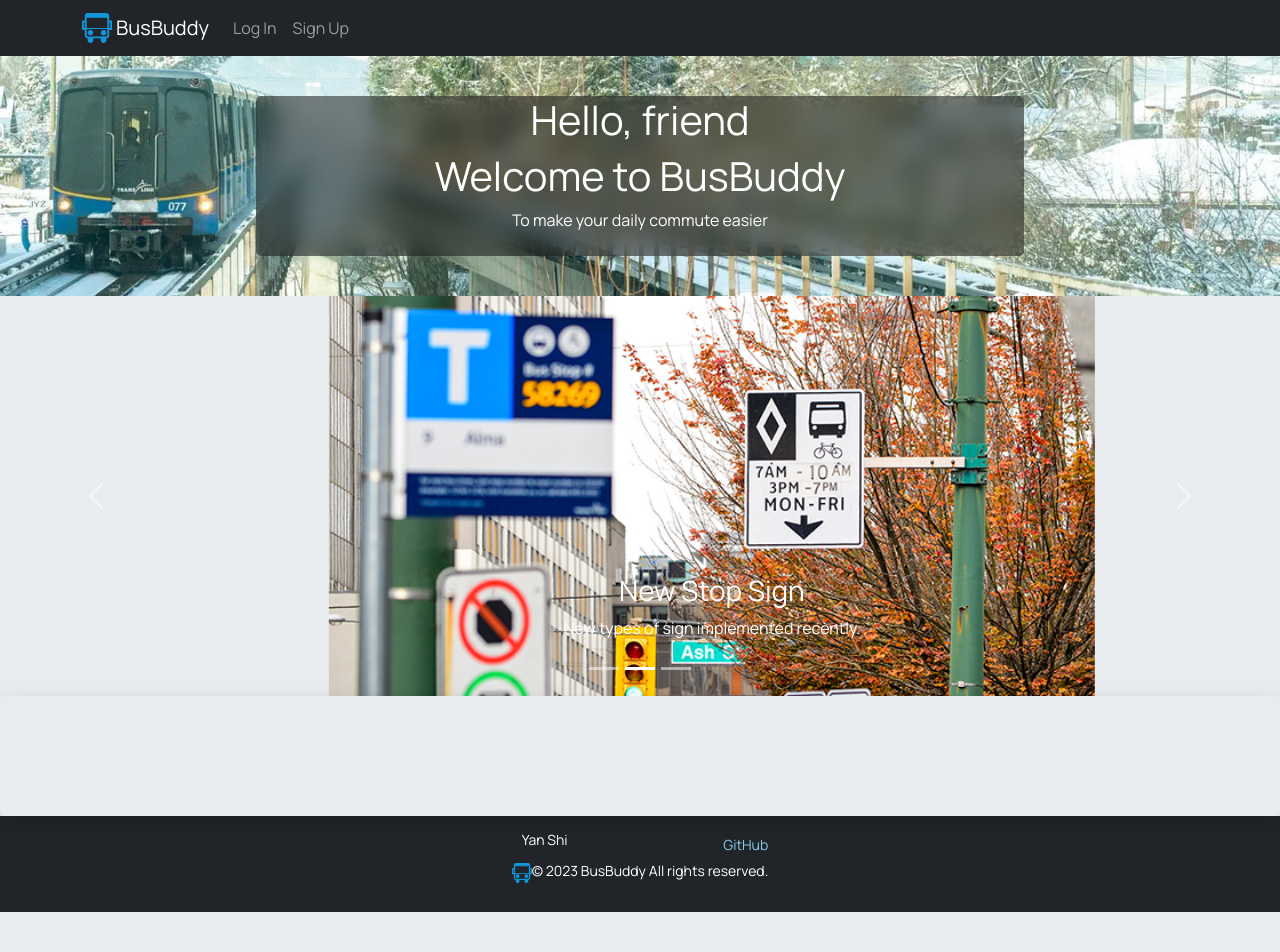
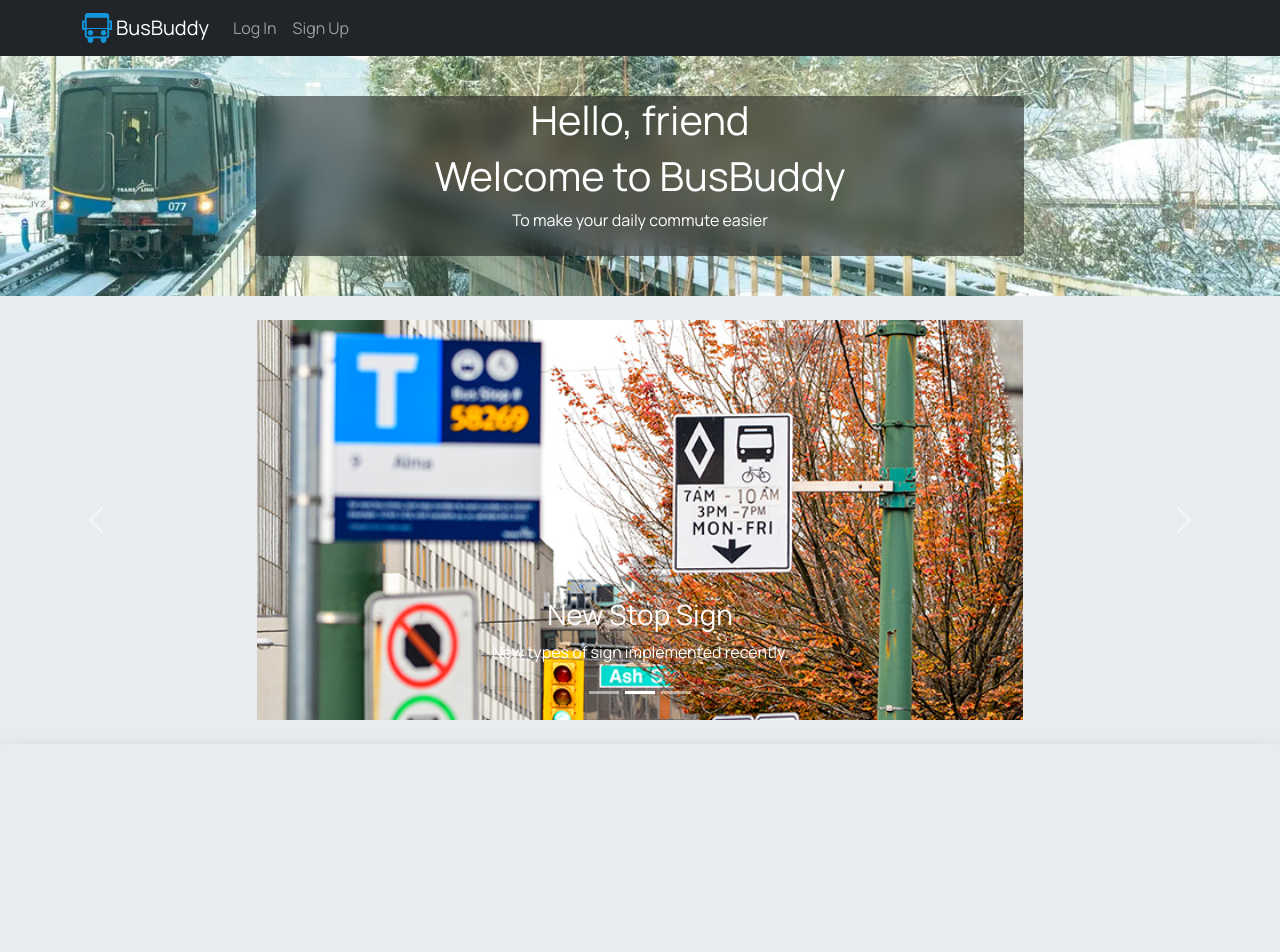
Before and after one commit to leonshiyan/bus-buddy-front-end, a React (Vite) app: page / in a window 1280 px wide. Shown: the top 952 px of the page. Before the commit the page ends 912 px from the top, so only its background shows below. Built offline with nearby package versions, Linux system fonts and the light colour scheme; no server answers.

Commit message:
visual update

```diff
--- a/src/pages/Landing/Landing.module.css
+++ b/src/pages/Landing/Landing.module.css
@@ -5,8 +5,7 @@
   flex-direction: column;
 }
 .container img{
-  min-height: 400px;
-  width: auto;
+  max-height: 400px;
 }
 .banner {
   display: flex;
@@ -38,5 +37,9 @@
 
 .article {
   width: 100%;
-  height: calc(45vh - var(--banner-height));
+  height: calc(70vh - var(--banner-height));
+  display: flex;
+  align-items: center;
+  text-align: center;
+  flex-direction: column;
 }
--- a/src/pages/Landing/Landing.tsx
+++ b/src/pages/Landing/Landing.tsx
@@ -26,6 +26,7 @@ const Landing = (props: LandingProps): JSX.Element => {
           <p>To make your daily commute easier</p>
         </div>
       </div>
+      < br/>
       <Carousel>
         <Carousel.Item>
           <img
@@ -64,10 +65,11 @@ const Landing = (props: LandingProps): JSX.Element => {
           </Carousel.Caption>
         </Carousel.Item>
       </Carousel>
+      < br/>
       <article className={styles.article}>
         <div className={styles.display}>
           {user && (
-            <div className="d-grid gap-2">
+            <div className="d-grid gap-3">
               <Link to="/search">
                 <Button variant="primary" size="lg">
                   Start search for Next Bus
```
